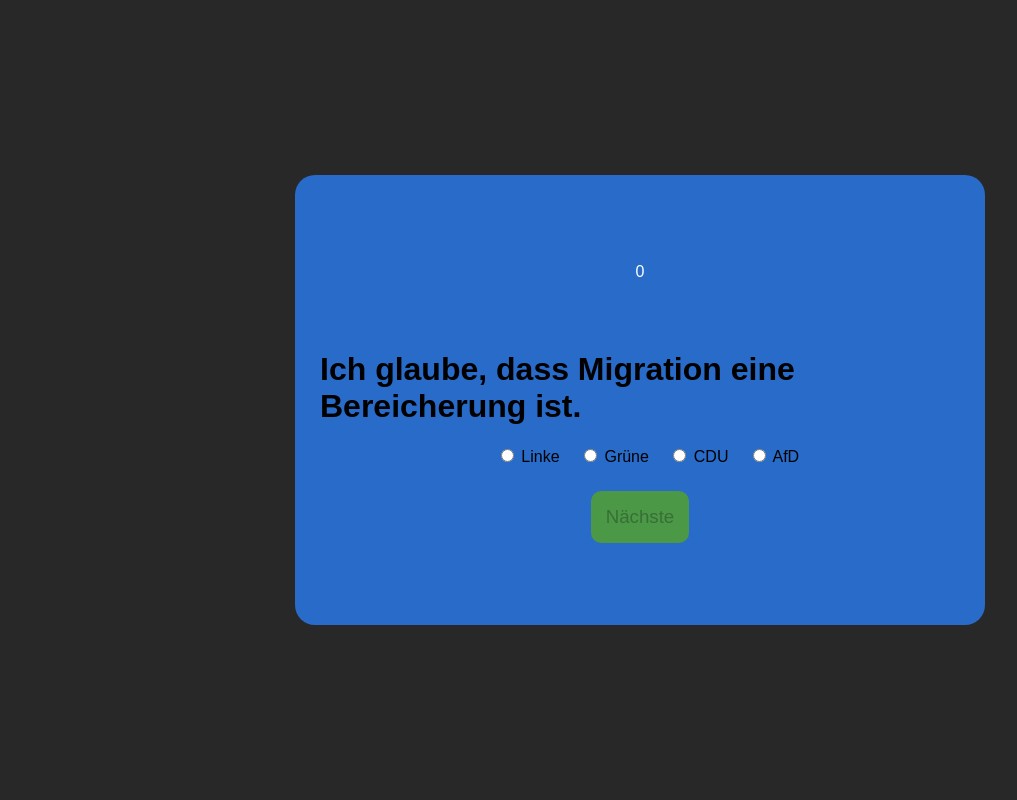
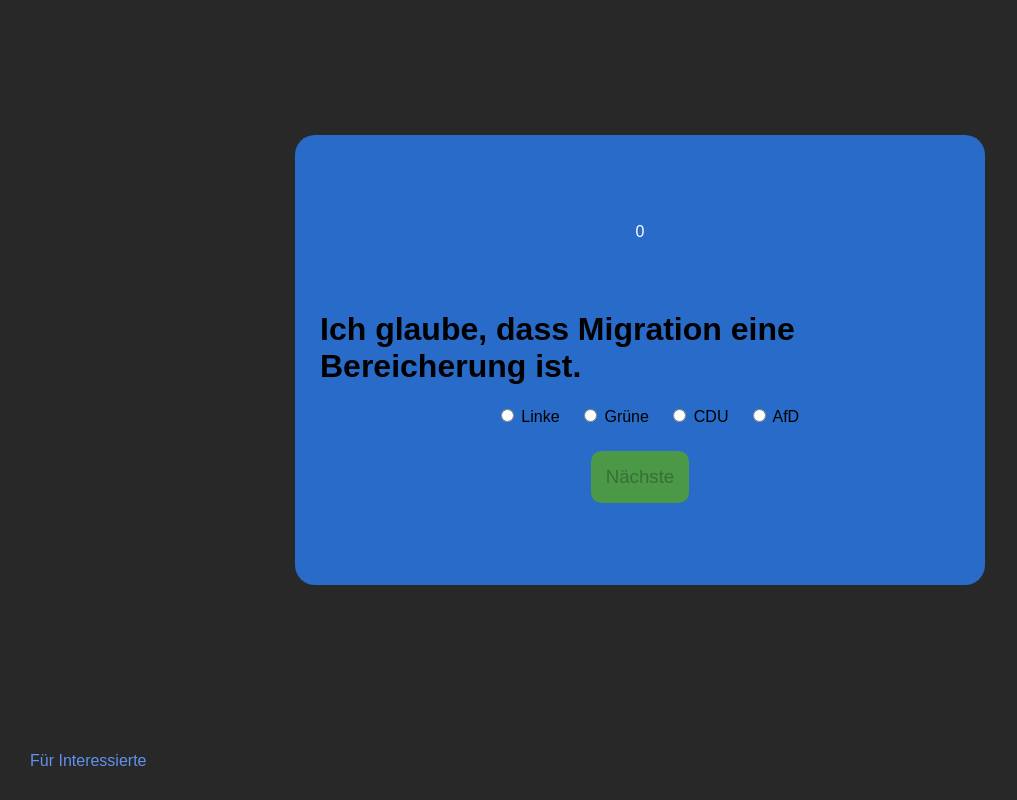
Before and after one commit to EveIsReal/political_compass, a SvelteKit app: page /1 in a window 1280 px wide. Shown: the whole page, without its empty margins (0-1017 px from the left). Built offline with nearby package versions, Linux system fonts and the light colour scheme.

Commit message:
added footer

```diff
--- a/src/routes/+layout.svelte
+++ b/src/routes/+layout.svelte
@@ -2,4 +2,36 @@
     import "../App.css";
 </script>
 
-<slot/>
+<div class="body">
+    <slot/>
+
+    <footer class="footer">
+        <a href="https://github.com/ThoIven/political_compass">Für Interessierte</a>
+    </footer>
+</div>
+
+<style>
+
+    .body {
+        width: 100vw;
+        height: 100vh;
+        display: flex;
+        flex-direction: column;
+        justify-content: space-evenly;
+    }
+
+    .footer {
+        height: 100%;
+        display: flex;
+        justify-content: start;
+        align-items: end;
+        padding: 30px;
+        color: white;
+    }
+
+    .footer > a {
+        text-decoration: none;
+        color: rgb(96, 146, 238);
+    }
+
+</style>
--- a/src/routes/[q_id]/+page.svelte
+++ b/src/routes/[q_id]/+page.svelte
@@ -91,6 +91,7 @@
 		display: flex;
 		justify-content: center;
 		align-items: center;
+		height: 90%;
 	}
 
 	.content {
```
